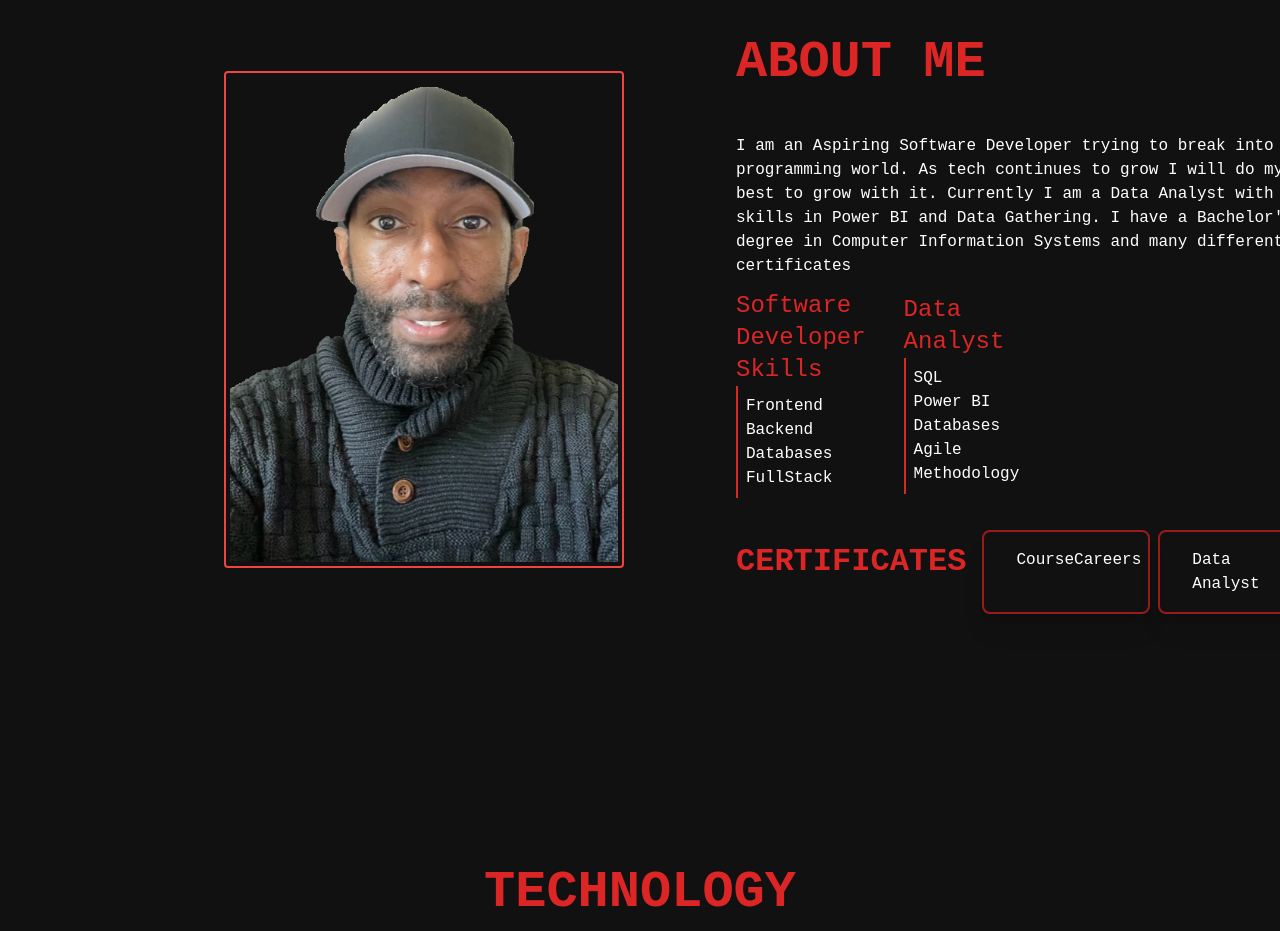
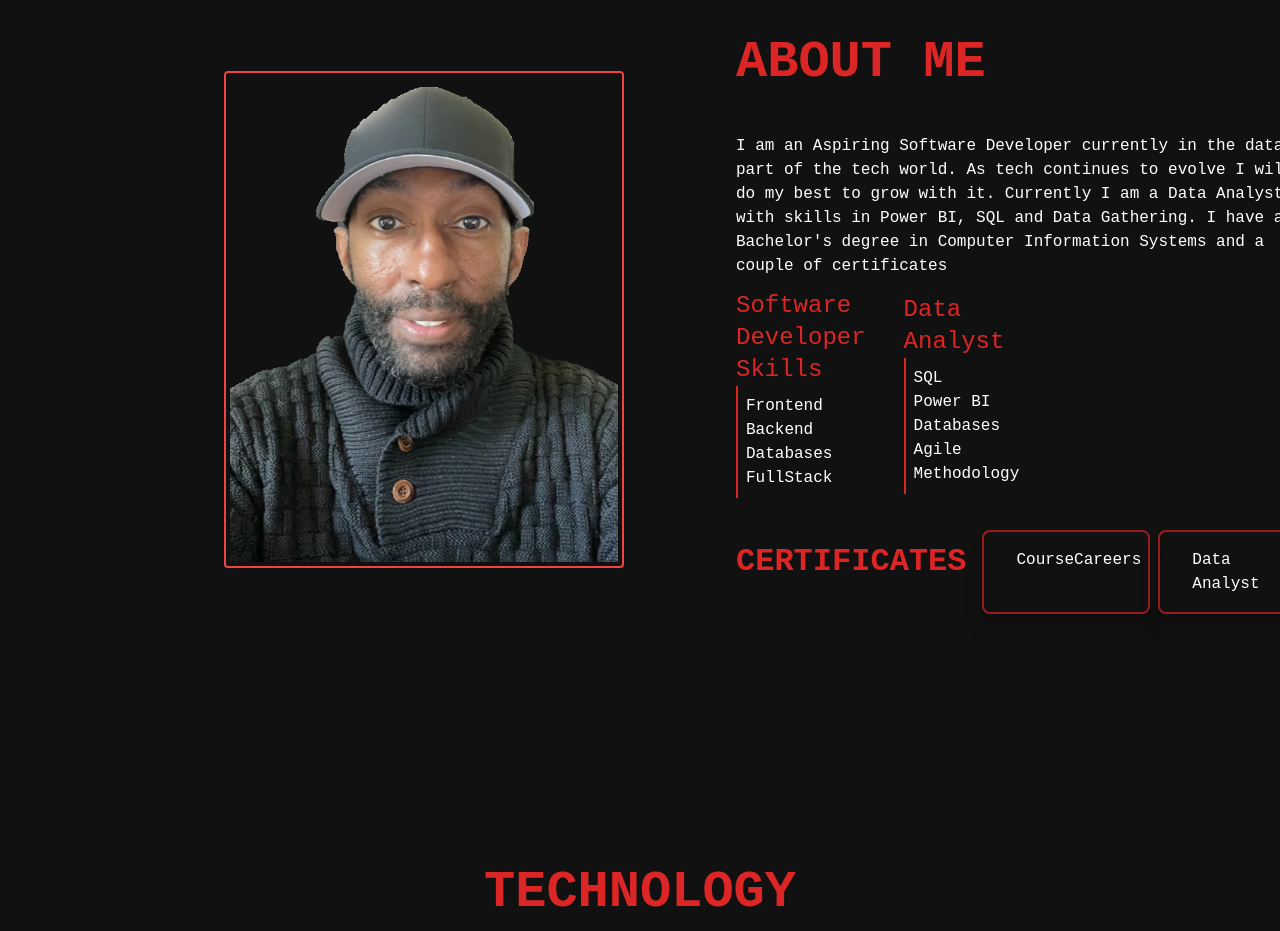
Before and after one commit to tranielmp8/react-port-example, a React (Vite) app: page / in a window 1280 px wide. Shown: the part 1520-2451 px from the top of the page. Built offline with nearby package versions, Linux system fonts and the light colour scheme.

Commit message:
about section updated

```diff
--- a/src/components/about.jsx
+++ b/src/components/about.jsx
@@ -17,7 +17,7 @@ export default function About() {
       <div  className='h-full lg:py-40 flex flex-col justify-center lg:items-start items-center text-white'>
         <h1 data-aos='fade-right' className='text-[52px] font-semibold mb-8 leading-normal text-red-600 uppercase'>About Me
         </h1>
-        <p data-aos='fade-left' className='mb-3'>I am an Aspiring Software Developer trying to break into the programming world. As tech continues to grow I will do my best to grow with it. Currently I am a Data Analyst with skills in Power BI and Data Gathering. I have a Bachelor's degree in Computer Information Systems and many different certificates </p>
+        <p data-aos='fade-left' className='mb-3'>I am an Aspiring Software Developer currently in the data part of the tech world. As tech continues to evolve I will do my best to grow with it. Currently I am a Data Analyst with skills in Power BI, SQL and Data Gathering. I have a Bachelor's degree in Computer Information Systems and a couple of certificates </p>
         <div className="skills flex w-[50%] justify-between items-center">
               <ul>
                 <h3 className='text-2xl text-red-600'>Software Developer Skills</h3>
```
